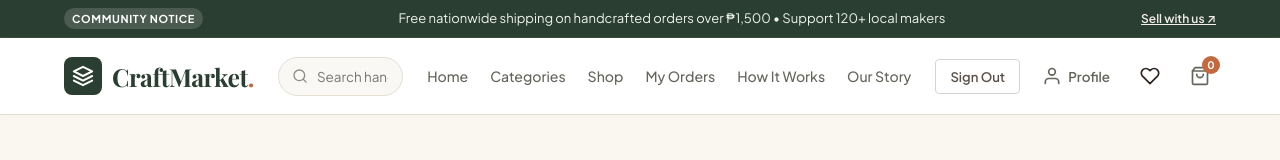
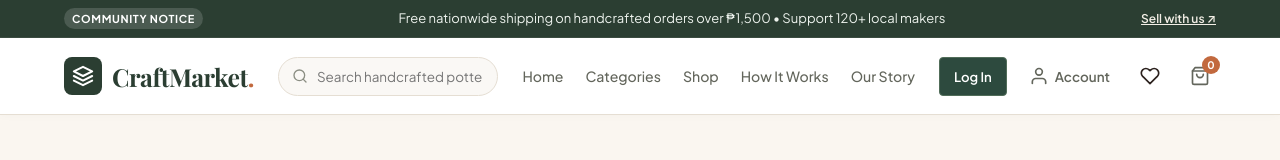
Before and after one commit to Sarmiento11-ux/ITE311_FINAL-PROJECT_F3-SARMIENTO_ASHLEY_JAY, a Vue app in the folder frontend/: page /cart in a window 1280 px wide. Shown: the top 160 px of the page. Built offline with nearby package versions, Linux system fonts and the light colour scheme; no server answers; a web font is replaced by a local one.

Commit message:
fix(navbar): show My Orders link only when buyer is authenticated and fix auth.isAuthenticated reactivity

```diff
--- a/frontend/src/components/Navbar.vue
+++ b/frontend/src/components/Navbar.vue
@@ -58,7 +58,7 @@
           Seller Portal
         </router-link>
         <router-link
-          v-else-if="auth.isAuthenticated"
+          v-else-if="auth.isAuthenticated && (auth.user.value?.rawRole === 'customer' || auth.user.value?.role === 'Customer')"
           to="/dashboard/customer"
           class="nav-link"
           active-class="active"
--- a/frontend/src/data/auth.js
+++ b/frontend/src/data/auth.js
@@ -30,7 +30,9 @@ const state = reactive({
 
 export const auth = {
   user: computed(() => state.user),
-  isAuthenticated: computed(() => !!state.user && !!authService.getToken()),
+  get isAuthenticated() {
+    return !!state.user && !!authService.getToken();
+  },
 
   setUser(userData) {
     state.user = normalizeUser(userData);
```
